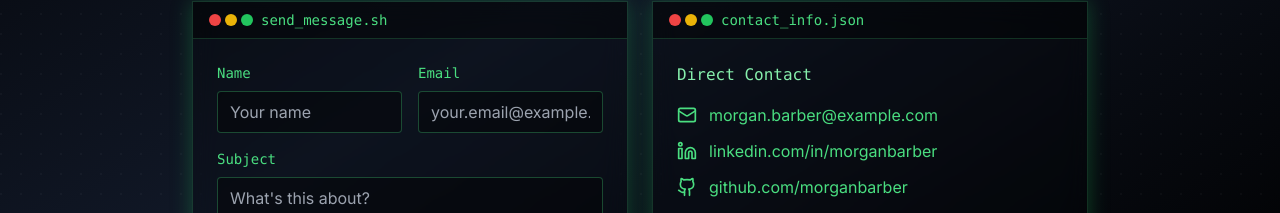
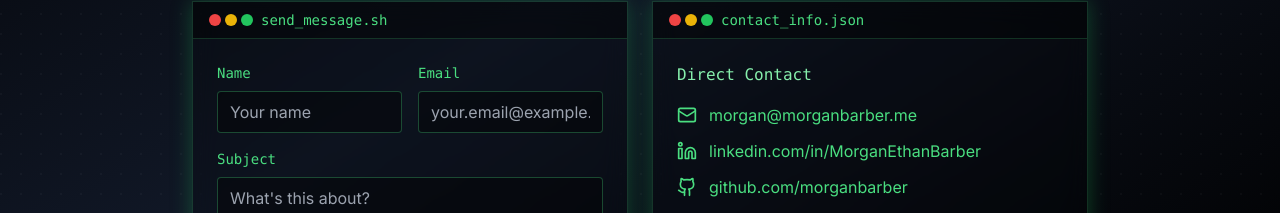
Before and after one commit to morganbarber/morganbarber.me, a Next.js app: page /contact in a window 1280 px wide. Shown: the part 447-660 px from the top of the page. Built offline with nearby package versions, Linux system fonts and the light colour scheme; no server answers.

Commit message:
Fix contact information

```diff
--- a/app/contact/page.tsx
+++ b/app/contact/page.tsx
@@ -186,7 +186,7 @@ export default function Contact() {
                     className="flex items-center space-x-3 text-green-400 hover:text-green-300 transition-colors group"
                   >
                     <Mail className="h-5 w-5 group-hover:scale-110 transition-transform" />
-                    <span>morgan.barber@example.com</span>
+                    <span>morgan@morganbarber.me</span>
                   </a>
 
                   <a
@@ -194,7 +194,7 @@ export default function Contact() {
                     className="flex items-center space-x-3 text-green-400 hover:text-green-300 transition-colors group"
                   >
                     <Linkedin className="h-5 w-5 group-hover:scale-110 transition-transform" />
-                    <span>linkedin.com/in/morganbarber</span>
+                    <span>linkedin.com/in/MorganEthanBarber</span>
                   </a>
 
                   <a
```
